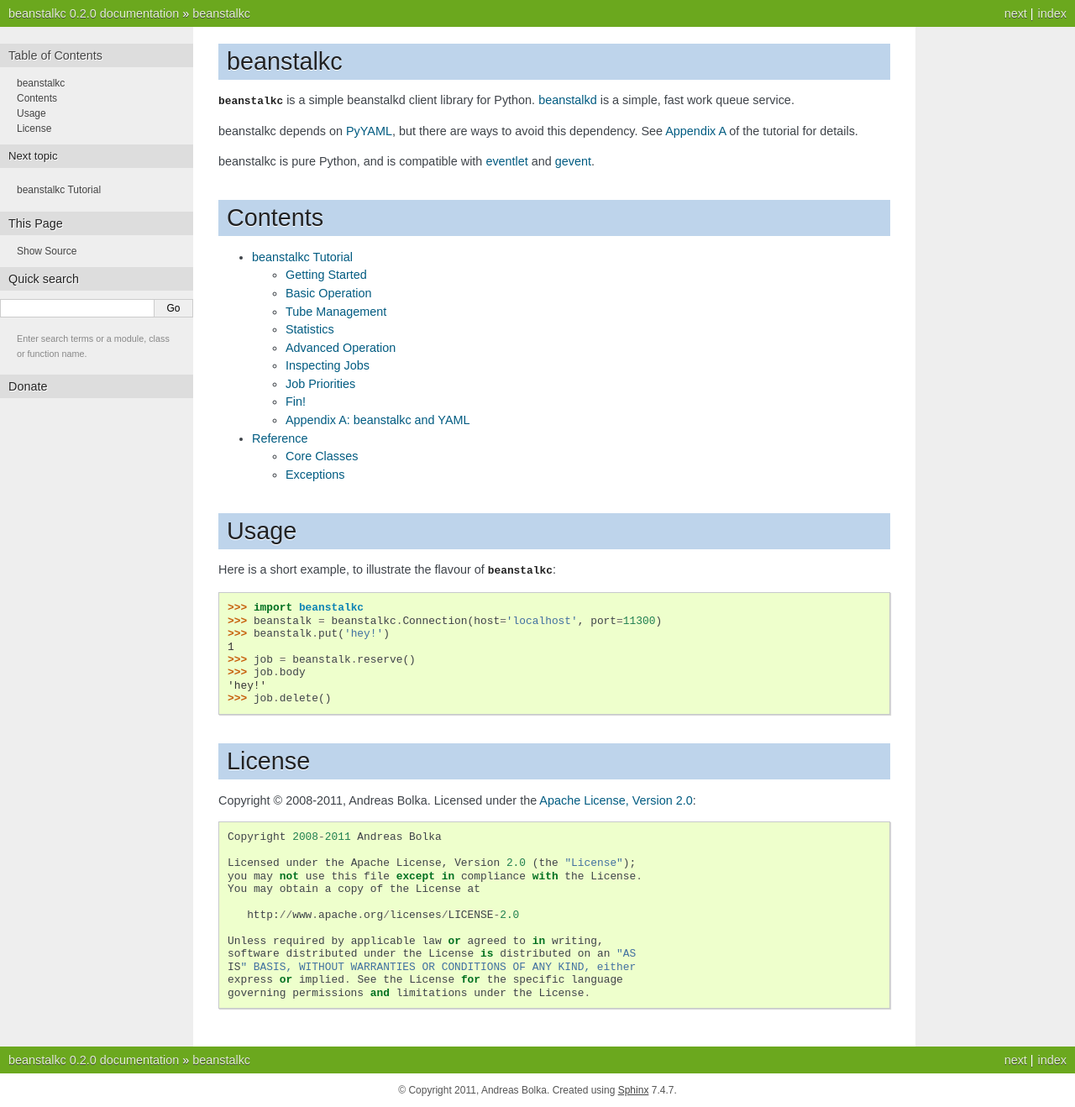
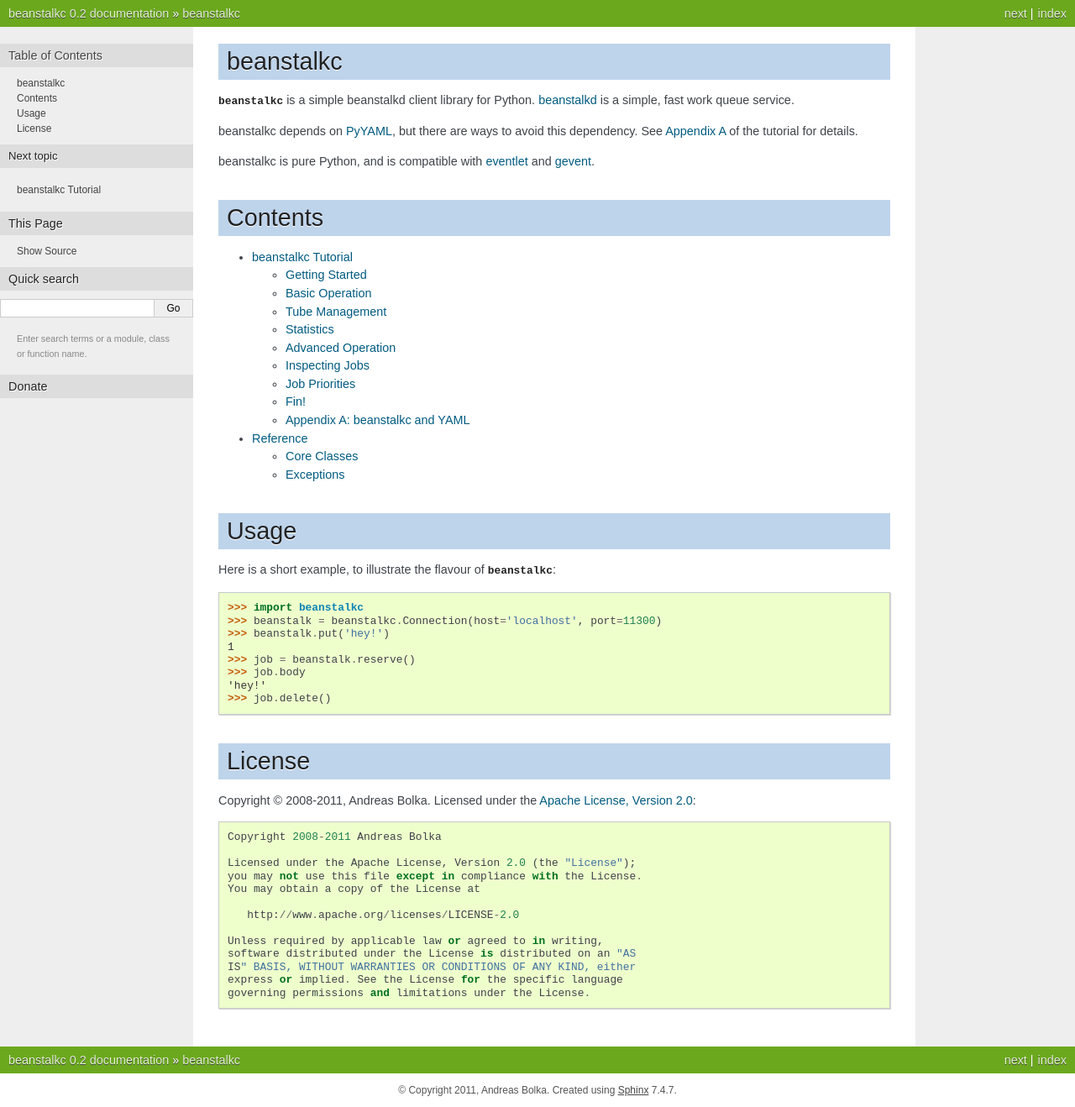
Before and after one commit to earl/beanstalkc, a Sphinx documentation site: the page built from doc/index.rst, in a window 1280 px wide. Shown: the whole page at 84% size. Built offline with Sphinx 7.4.7, drawn with Linux system fonts in a browser that asks for light colours.

Commit message:
Use major.minor version numbers in the docs

```diff
--- a/doc/conf.py
+++ b/doc/conf.py
@@ -9,8 +9,8 @@
 master_doc = 'index'
 project = u'beanstalkc'
 copyright = u'2011, Andreas Bolka'
-version = '0.2.0'
-release = '0.2.0'
+version = '0.2'
+release = '0.2'
 exclude_patterns = ['_build']
 pygments_style = 'sphinx'
 
```
